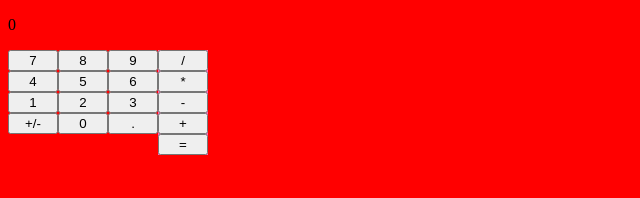
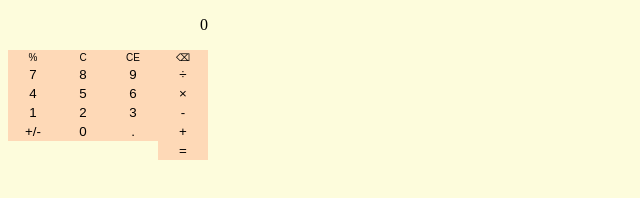
Before and after one commit to i-am-jabriel/calc-practice, a plain HTML site: page index.html in a window 1280 px wide. Shown: the whole page, without its empty margins (0-640 px from the left). Drawn offline with Linux system fonts and the light colour scheme.

Commit message:
added additional styling

```diff
--- a/index.html
+++ b/index.html
@@ -8,6 +8,11 @@
             <div class= "main-container">
 
                 <div class= "col">
+                    <div class="row">
+                        <button class='small'> %</button>
+                        <button class='small'> C</button>
+                        <button class='small'> CE</button>
+                    </div>
                     <div class="row">
                         <button> 7</button>
                         <button> 8</button>
@@ -30,11 +35,12 @@
                     </div>
                 </div>
                 <div class= "col debug">
-                    <button>/</button>
-                    <button>*</button>
-                    <button>-</button>
-                    <button>+</button>
-                    <button>=</button>
+                    <button class='small'>⌫</button>
+                    <button> ÷</button>
+                    <button> ×</button>
+                    <button> -</button>
+                    <button> +</button>
+                    <button> =</button>
                 </div>
             </div>
 
--- a/styles.css
+++ b/styles.css
@@ -1,5 +1,5 @@
 body{
-    background-color: red;
+    background-color:#fdfcdc;
 }
 .main-container{
     display: flex;
@@ -13,9 +13,26 @@ body{
     display: flex;
     flex-direction: column;
 }
-.debug{
-    background-color: hotpink;
-}
 button{
     width:50px;
+    background-color:#fed9b7;
+    border:1px solid transparent;
+    transition:all 0.3s;
 }
+button:hover{
+    background-color:#E4C3A4;
+}
+button:active{
+    background-color:#f07167;
+    border:1px solid #00afb9;
+}
+button:focus{
+    outline:none;
+}
+.cal-total{
+    width:200px;
+    text-align:right;
+}
+button.small{
+    font-size: 10px;
+}
```
